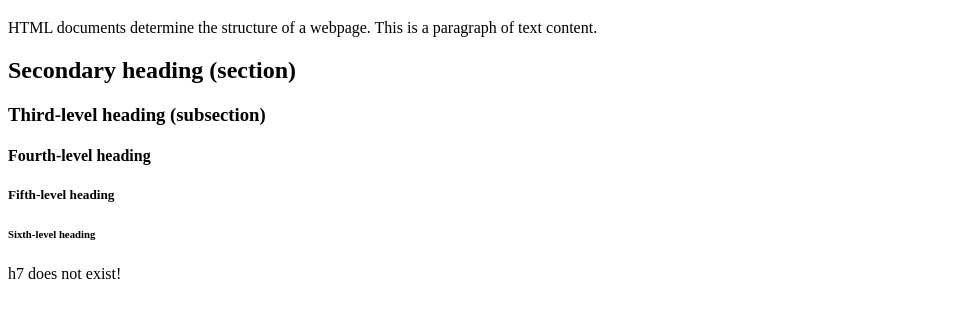
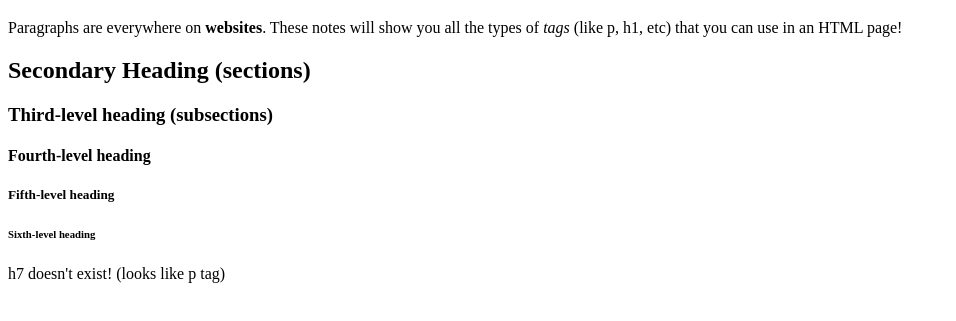
Before and after one commit to KaterinaWalter/CS1-Unit-1-Notes, a plain HTML site: page index.html in a window 1280 px wide. Shown: the part 61-382 px from the top of the page, without its empty margins (0-956 px from the left). Drawn offline with Linux system fonts and the light colour scheme.

Commit message:
added heading and paragraphs

```diff
--- a/index.html
+++ b/index.html
@@ -10,14 +10,14 @@
 
 <body>
   <h1>Unit 1 Notes</h1>
-  <p>HTML documents determine the structure of a webpage. This is a paragraph of text content.</p>
+  <p>Paragraphs are everywhere on <strong>websites</strong>. These notes will show you all the types of <em>tags</em> (like p, h1, etc) that you can use in an HTML page!</p>
 
-  <h2>Secondary heading (section)</h2>
-  <h3>Third-level heading (subsection)</h3>
+  <h2>Secondary Heading (sections)</h2>
+  <h3>Third-level heading (subsections)</h3>
   <h4>Fourth-level heading</h4>
   <h5>Fifth-level heading</h5>
   <h6>Sixth-level heading</h6>
-  <h7>h7 does not exist!</h7>
+  <h7>h7 doesn't exist! (looks like p tag)</h7>
 
 
 
```
